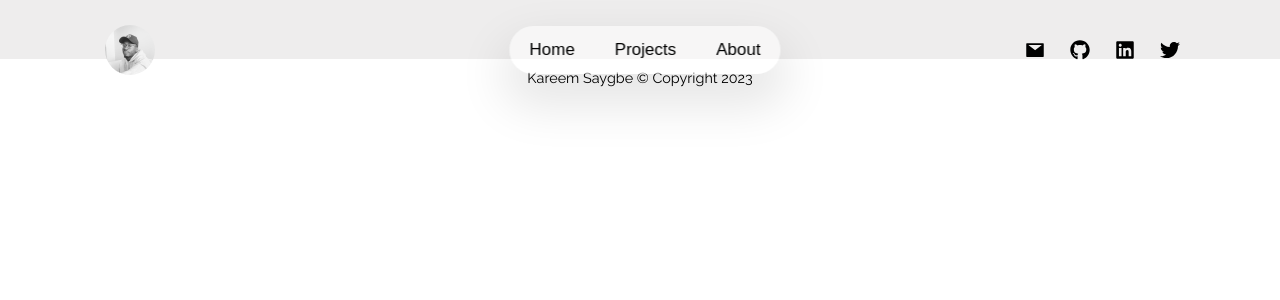
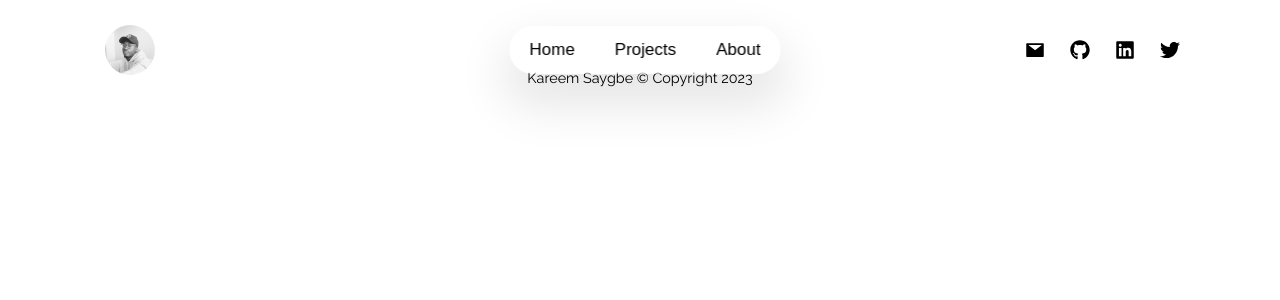
Before and after one commit to vintvgx/Portfolio, a React (Create React App) app: page / in a window 1280 px wide. Shown: the top 300 px of the page. Built offline with nearby package versions, Linux system fonts and the light colour scheme.

Commit message:
Updated APP background color

```diff
--- a/src/App.css
+++ b/src/App.css
@@ -1,7 +1,7 @@
 .App {
   text-align: center;
   /* background-color:  hsl(0, 0%, 5%);; */
-  background-color: rgb(238, 237, 237);
+  background-color: rgb(255, 255, 255);
 }
 
 .App-header {
```
